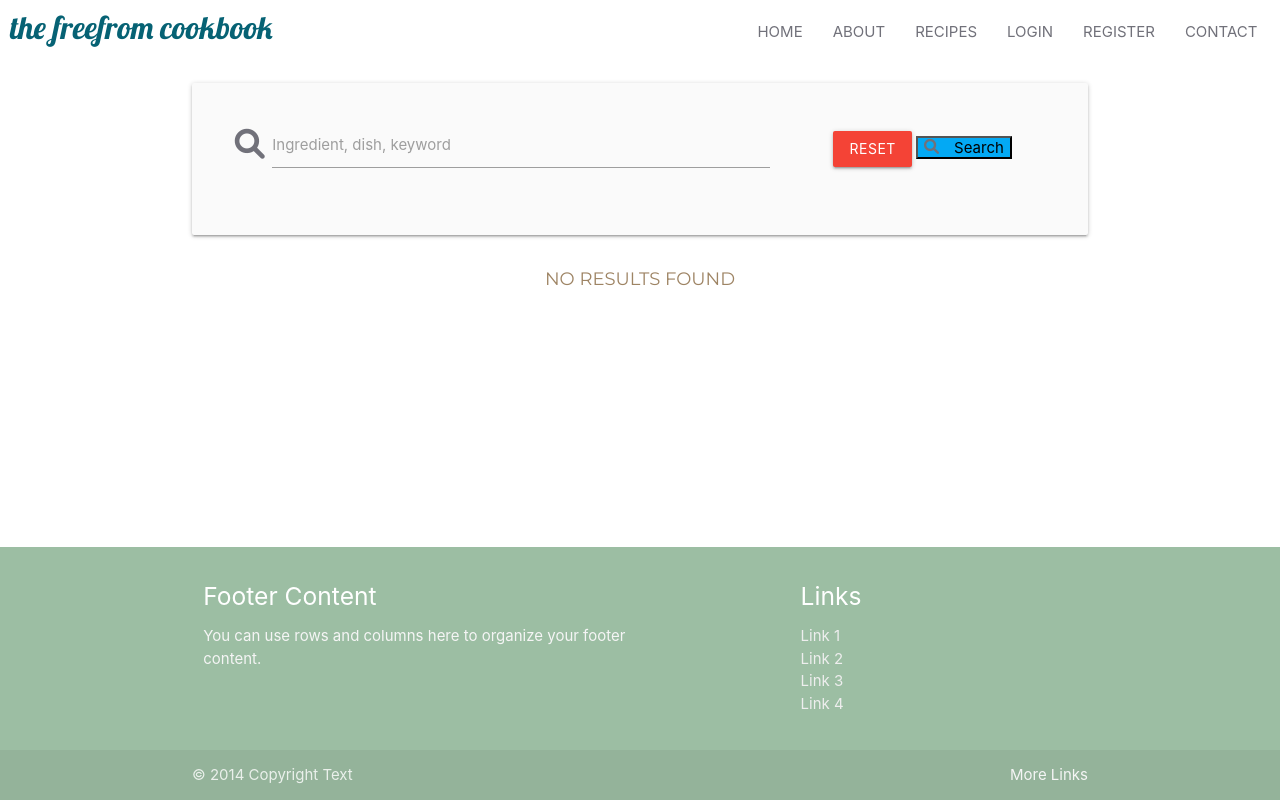
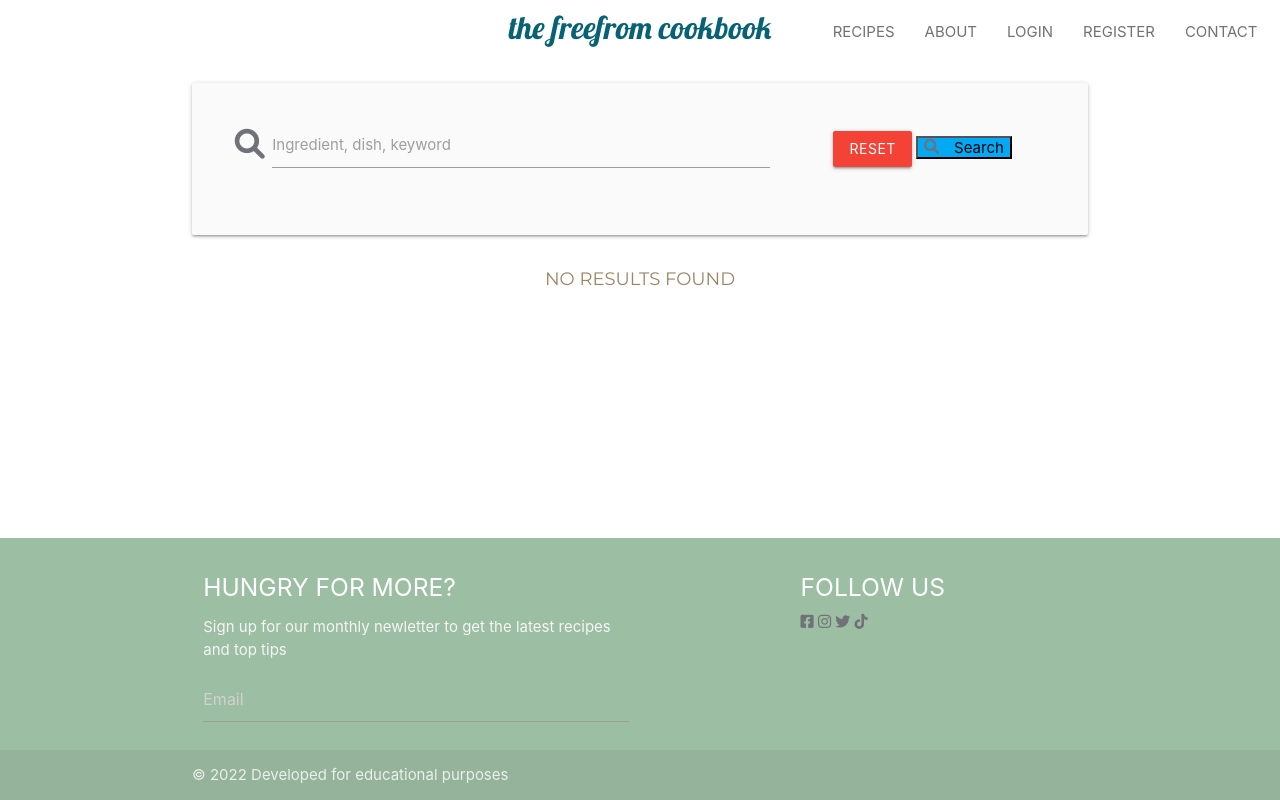
Before and after one commit to anyahush/the-freefrom-cookbook, a Flask app: page / in a window 1280 px wide. Run offline with Flask 2, Linux system fonts and the light colour scheme; data that the repository does not hold is empty; some libraries are stand-ins or nearby versions.

Commit message:
Add content and social media links to footer

```diff
--- a/static/css/style.css
+++ b/static/css/style.css
@@ -27,10 +27,15 @@ h2 {
     font-size: 120%;
 }
 
+h5 {
+    text-transform: uppercase;
+}
+
 body {
     display: flex;
     min-height: 100vh;
     flex-direction: column;
+    color: #71717A;
   }
 
   main {
@@ -40,3 +45,11 @@ body {
 .page-footer {
     background-color: #9CBEA3;
 }
+
+.form-input {
+    border-radius: 3px 3px;
+}
+
+input {
+    background-color: #fff;
+}
--- a/templates/base.html
+++ b/templates/base.html
@@ -14,17 +14,14 @@
 </head>
 <body>
     <header>
-        <!--title banner-->
-
         <!--navbar-->
         <nav>
             <div class="nav-wrapper">
-                <a href="{{ url_for('index') }}" class="brand-logo"><h1>The FreeFrom CookBook</h1></a>
+                <a href="{{ url_for('index') }}" class="brand-logo center"><h1>The FreeFrom CookBook</h1></a>
                 <a href="{{ url_for('index') }}" data-target="mobile-demo" class="sidenav-trigger right"><i class="fas fa-bars"></i></a>
                 <ul class="hide-on-med-and-down brand-logo right">
-                    <li><a href="{{ url_for('index') }}">Home</a></li>
+                    <li><a href="{{ url_for('get_recipes') }}">Recipes</a></li>
                     <li><a href="#">About</a></li>
-                    <li><a href="{{ url_for('get_recipes') }}">Recipes</a></li>
                     {% if session.user %}
                         <li><a href="{{ url_for('profile', username=session['user']) }}">Profile</a></li>
                         <li><a href="{{ url_for('logout') }}">Logout</a></li>
@@ -38,9 +35,8 @@
         </nav>
         <!--mobile side navbar-->
         <ul class="sidenav" id="mobile-demo">
-            <li><a href="{{ url_for('index') }}">Home</a></li>
+            <li><a href="{{ url_for('get_recipes') }}">Recipes</a></li>
             <li><a href="#">About</a></li>
-            <li><a href="{{ url_for('get_recipes') }}">Recipes</a></li>
             {% if session.user %}
                 <li><a href="{{ url_for('profile', username=session['user']) }}">Profile</a></li>
                 <li><a href="{{ url_for('logout') }}">Logout</a></li>
@@ -75,25 +71,26 @@
         <div class="container">
             <div class="row">
                 <div class="col l6 s12">
-                    <h5 class="white-text">Footer Content</h5>
-                    <p class="grey-text text-lighten-4">You can use rows and columns here to organize your footer
-                        content.</p>
+                    <h5 class="white-text">Hungry for more?</h5>
+                    <p class="grey-text text-lighten-4">Sign up for our monthly newletter to get the latest recipes and top tips</p>
+                    <form action="">
+                        <div>
+                            <input type="email" class="form-input" name="email" placeholder="Email" required>
+                        </div>
+                    </form>
                 </div>
                 <div class="col l4 offset-l2 s12">
-                    <h5 class="white-text">Links</h5>
-                    <ul>
-                        <li><a class="grey-text text-lighten-3" href="#!">Link 1</a></li>
-                        <li><a class="grey-text text-lighten-3" href="#!">Link 2</a></li>
-                        <li><a class="grey-text text-lighten-3" href="#!">Link 3</a></li>
-                        <li><a class="grey-text text-lighten-3" href="#!">Link 4</a></li>
-                    </ul>
+                    <h5 class="white-text">Follow us</h5>
+                    <a class="grey-text text-lighten-3" href="https://www.facebook.com/" target="_blank"><i class="fab fa-facebook-square"></i></a>
+                    <a class="grey-text text-lighten-3" href="https://www.instagram.com/" target="_blank"><i class="fab fa-instagram"></i></a>
+                    <a class="grey-text text-lighten-3" href="https://twitter.com/" target="_blank"><i class="fab fa-twitter"></i></a>
+                    <a class="grey-text text-lighten-3" href="https://www.tiktok.com/en/" target="_blank"><i class="fab fa-tiktok"></i></a>
                 </div>
             </div>
         </div>
         <div class="footer-copyright">
             <div class="container">
-                © 2014 Copyright Text
-                <a class="grey-text text-lighten-4 right" href="#!">More Links</a>
+                © 2022 Developed for educational purposes
             </div>
         </div>
     </footer>
```
